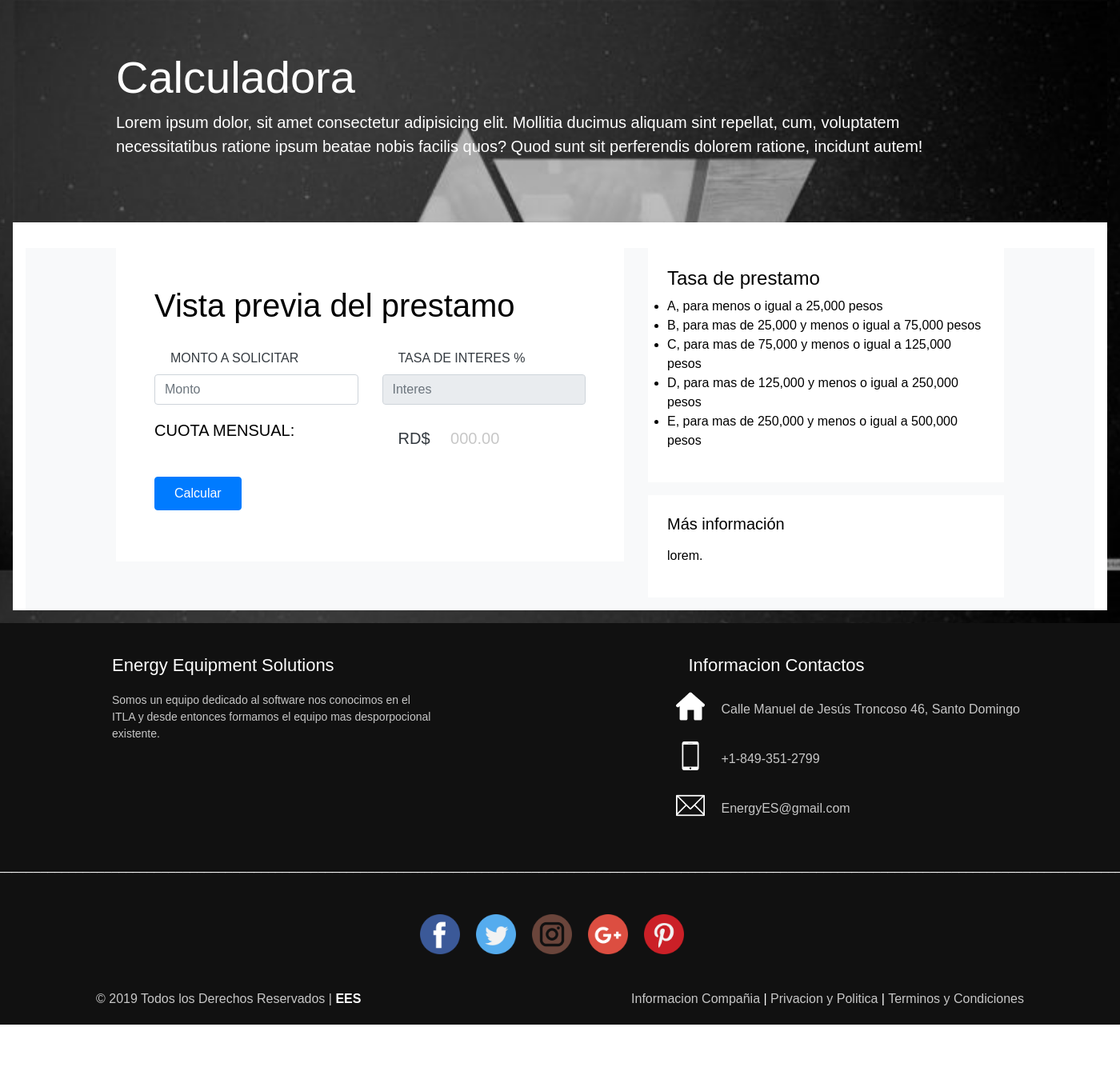
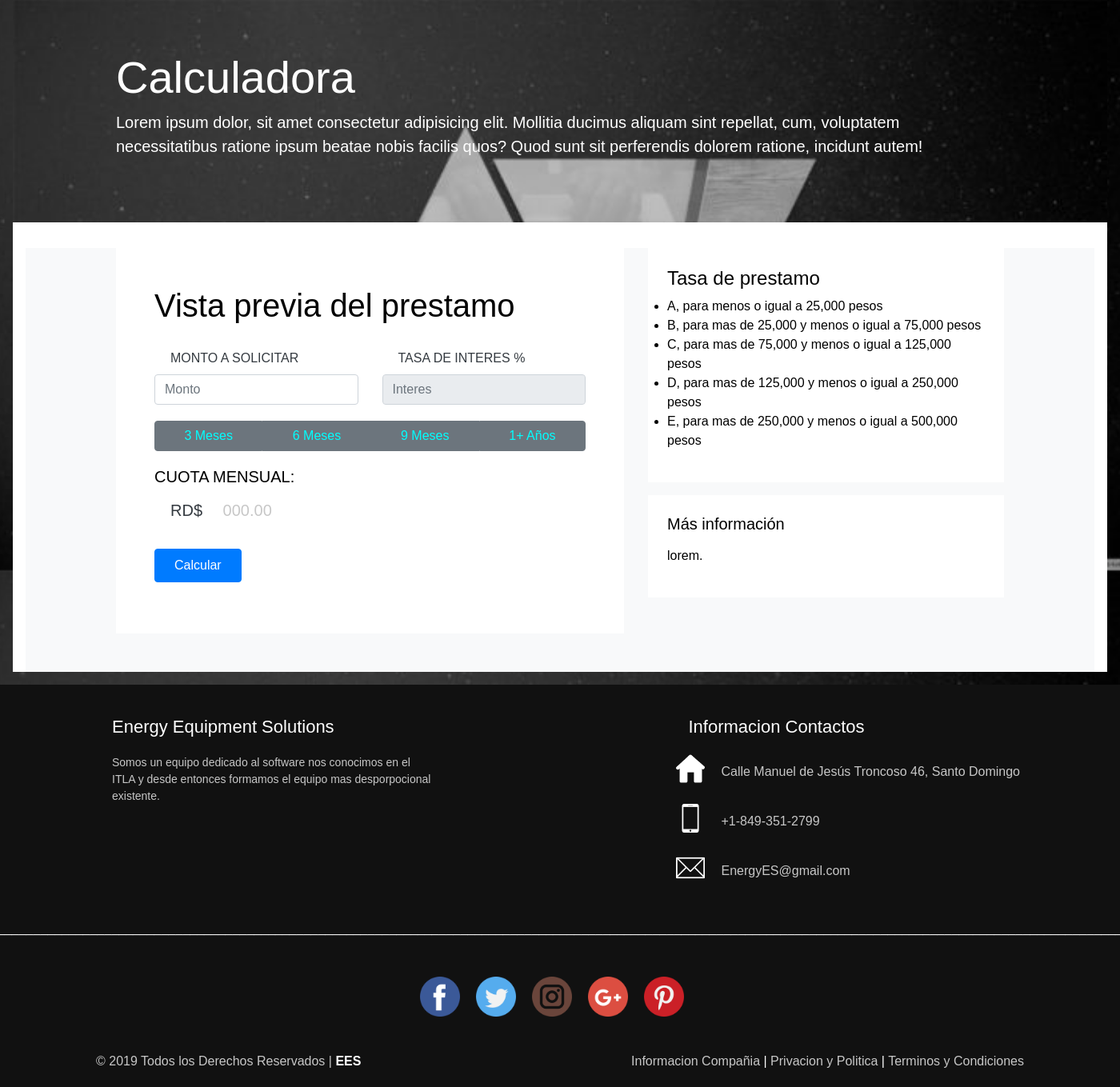
Before and after one commit to soyaaron/pagina-prestamo, a PHP site: page /calc.php in a window 1400 px wide; the page is wider, and only the part inside the window is pictured. Shown: the part 87-1446 px from the top of that part at 80% size. Before the commit the page ends 1368 px from the top of that part, so only its background shows below. Run offline with PHP 8.4, Linux system fonts and the light colour scheme.

Commit message:
add select plazo

```diff
--- a/calc.php
+++ b/calc.php
@@ -51,13 +51,31 @@
 
                                     </div>
 
+
                                     <div class="row form-group">
+                                        <div class="col-md-12 btn-group btn-group-toggle" data-toggle="buttons" id="mlabel">
+                                            <label class="btn btn-secondary">
+                                                <input type="radio" name="options" id="option1" autocomplete="off" > 3 Meses
+                                            </label>
+                                            <label class="btn btn-secondary">
+                                                <input type="radio" name="options" id="option2" autocomplete="off"> 6 Meses
+                                            </label>
+                                            <label class="btn btn-secondary">
+                                                <input type="radio" name="options" id="option3" autocomplete="off"> 9 Meses
+                                            </label>
+                                            <label class="btn btn-secondary">
+                                                <input type="radio" name="options" id="option3" autocomplete="off"> 1+ Años
+                                            </label>
 
-                                        <div class="col-md-6">
+                                        </div>
+                                    </div>
+
+                                    <div class="row form-group">
+                                        <div class="col-md-7">
                                             <h5>CUOTA MENSUAL: </h5>
                                         </div>
 
-                                        <div class="col-md-6">
+                                        <div class="col-md-7">
                                         <!--poner el valor del total-->
                                             <h5><label class="text-dark" for="">RD$ </label> <label id="total" for="">000.00</label> </h5>
                                         </div>
--- a/views/dist/css/estilos.css
+++ b/views/dist/css/estilos.css
@@ -19,6 +19,11 @@
 #body{
     color: black;
     background-color: white;
+}
+
+#mlabel label{
+    margin: 0px;
+    color: aqua
 }
 #back   {
     background: url(../img/parallax.jpg);
```
